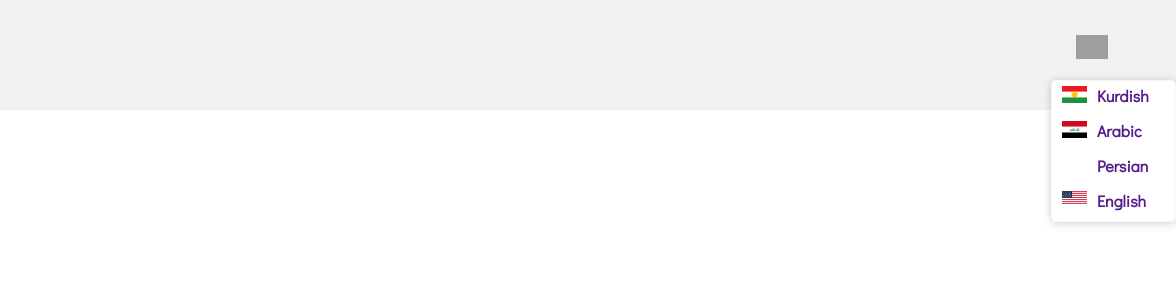
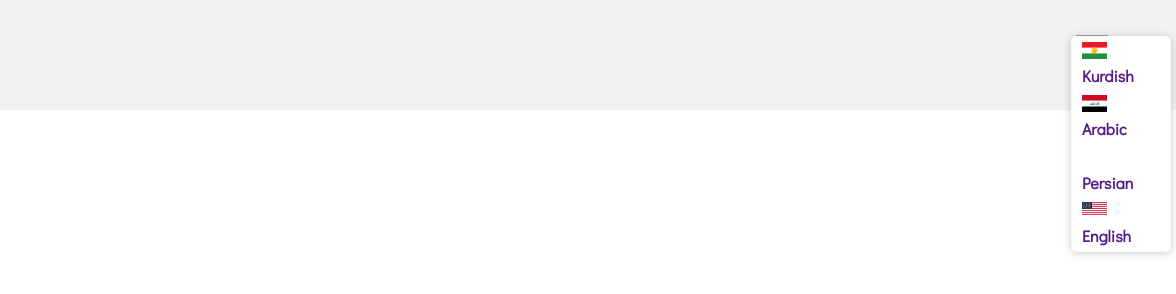
Before and after one commit to tech-0/quran, a plain HTML site: page index.html in a window 1280 px wide. Shown: the full height of the page, 104-1280 px from the left. Drawn offline with nearby package versions, Linux system fonts and the light colour scheme; grey boxes are pictures that could not be loaded.

Commit message:
Update style.css

```diff
--- a/style.css
+++ b/style.css
@@ -81,9 +81,9 @@ margin: 0;
     background-color: #fff;
     border: 1px solid #f8f8f8;
     position: absolute;
-    top: 45px;
-    right: 0px;
-    width: 125px;
+    top: 1px;
+    right: 5px;
+    width: 100px;
     border-radius: 5px;
     box-shadow: 0px 1px 10px rgba(0,0,0,0.2);
 
```
